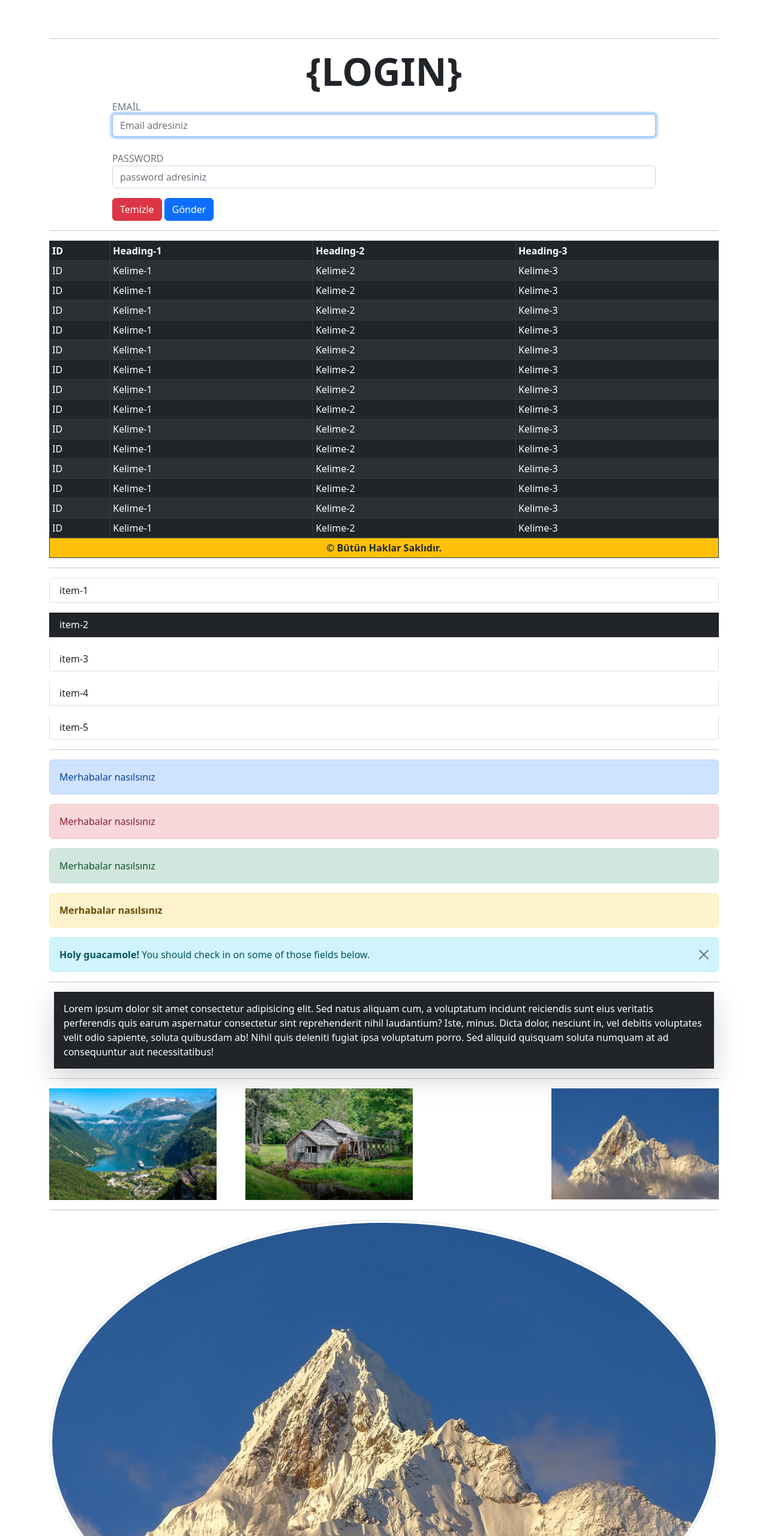
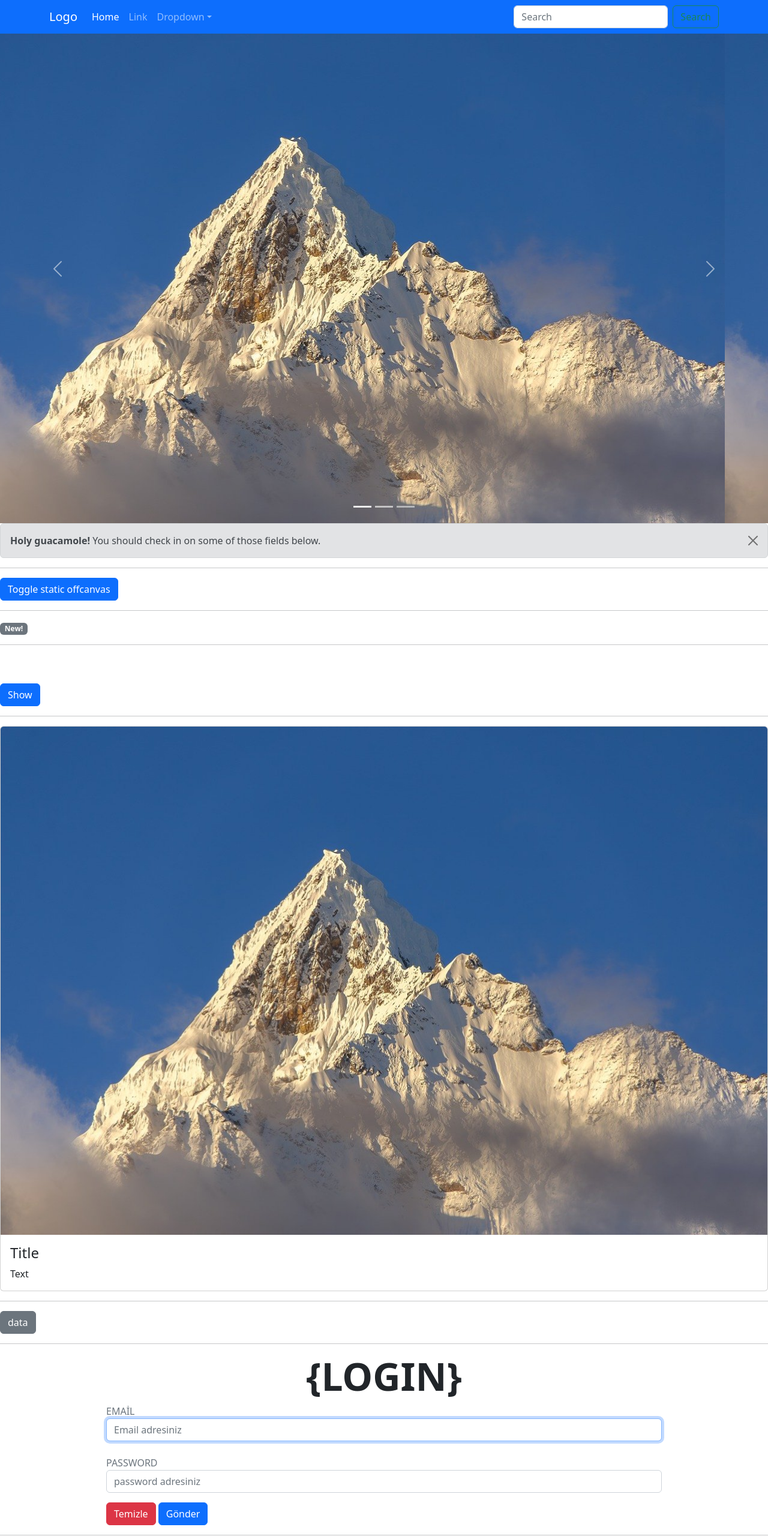
Before and after one commit to hamitmizrak/ecodation_fullstack11_frontent, a plain HTML site: page assists/bootstrap_tutorials.html in a window 1280 px wide. Shown: the top 2560 px of the page at 60% size. Drawn offline with nearby package versions, Linux system fonts and the light colour scheme.

Commit message:
Container

```diff
--- a/assists/bootstrap_tutorials.html
+++ b/assists/bootstrap_tutorials.html
@@ -12,9 +12,116 @@
         integrity="sha384-iYQeCzEYFbKjA/T2uDLTpkwGzCiq6soy8tYaI1GyVh/UjpbCx/TYkiZhlZB6+fzT" crossorigin="anonymous">
 </head>
 
-<body class="container">
+<body>
 
+    <nav class="navbar navbar-expand-md navbar-dark bg-primary fixed-top">
+        <div class="container">
+            <a class="navbar-brand" href="#">Logo</a>
+            <button class="navbar-toggler d-lg-none" type="button" data-bs-toggle="collapse"
+                data-bs-target="#collapsibleNavId" aria-controls="collapsibleNavId" aria-expanded="false"
+                aria-label="Toggle navigation">
+                <span class="navbar-toggler-icon"></span>
+            </button>
+            <div class="collapse navbar-collapse" id="collapsibleNavId">
+                <ul class="navbar-nav me-auto mt-2 mt-lg-0">
+                    <li class="nav-item">
+                        <a class="nav-link active" href="#" aria-current="page">Home <span
+                                class="visually-hidden">(current)</span></a>
+                    </li>
+                    <li class="nav-item">
+                        <a class="nav-link" href="#">Link</a>
+                    </li>
+                    <li class="nav-item dropdown">
+                        <a class="nav-link dropdown-toggle" href="#" id="dropdownId" data-bs-toggle="dropdown"
+                            aria-haspopup="true" aria-expanded="false">Dropdown</a>
+                        <div class="dropdown-menu" aria-labelledby="dropdownId">
+                            <a class="dropdown-item" href="#">Action 1</a>
+                            <a class="dropdown-item" href="#">Action 2</a>
+                        </div>
+                    </li>
+                </ul>
+                <form class="d-flex my-2 my-lg-0">
+                    <input class="form-control me-sm-2" type="text" placeholder="Search">
+                    <button class="btn btn-outline-success my-2 my-sm-0" type="submit">Search</button>
+                </form>
+            </div>
+        </div>
+    </nav>
+    <br>
+    <div id="carouselId" class="carousel slide" data-bs-ride="carousel">
+        <ol class="carousel-indicators">
+            <li data-bs-target="#carouselId" data-bs-slide-to="0" class="active" aria-current="true" aria-label="First slide"></li>
+            <li data-bs-target="#carouselId" data-bs-slide-to="1" aria-label="Second slide"></li>
+            <li data-bs-target="#carouselId" data-bs-slide-to="2" aria-label="Third slide"></li>
+        </ol>
+        <div class="carousel-inner" role="listbox">
+            <div class="carousel-item active">
+                <img src="../img/mountain-8047293_1280.jpg" class="w-100 d-block" alt="First slide">
+            </div>
+            <div class="carousel-item">
+                <img src="../img/mountain-8047293_1280.jpg" class="w-100 d-block" alt="Second slide">
+            </div>
+            <div class="carousel-item">
+                <img src="../img/mountain-8047293_1280.jpg" class="w-100 d-block" alt="Third slide">
+            </div>
+        </div>
+        <button class="carousel-control-prev" type="button" data-bs-target="#carouselId" data-bs-slide="prev">
+            <span class="carousel-control-prev-icon" aria-hidden="true"></span>
+            <span class="visually-hidden">Previous</span>
+        </button>
+        <button class="carousel-control-next" type="button" data-bs-target="#carouselId" data-bs-slide="next">
+            <span class="carousel-control-next-icon" aria-hidden="true"></span>
+            <span class="visually-hidden">Next</span>
+        </button>
+    </div>
+
+    <div class="alert alert-secondary alert-dismissible fade show" role="alert">
+        <button type="button" class="btn-close" data-bs-dismiss="alert" aria-label="Close"></button>
+        <strong>Holy guacamole!</strong> You should check in on some of those fields below.
+    </div>
+
+    <hr>
+    <button class="btn btn-primary" type="button" data-bs-toggle="offcanvas" data-bs-target="#Id2" aria-controls="Id2">
+        Toggle static offcanvas
+    </button>
+
+    <hr>
+    <div class="offcanvas offcanvas-end" data-bs-backdrop="static" tabindex="-1" id="Id2"
+        aria-labelledby="staticBackdropLabel">
+        <div class="offcanvas-header">
+            <h5 class="offcanvas-title" id="staticBackdropLabel">Offcanvas</h5>
+            <button type="button" class="btn-close" data-bs-dismiss="offcanvas" aria-label="Close"></button>
+        </div>
+        <div class="offcanvas-body">
+            <div>
+                I will not close if you click outside of me.
+            </div>
+        </div>
+    </div>
+    <span class="badge bg-secondary">New!</span>
+    <hr>
     <br><br>
+    <p>
+        <a class="btn btn-primary" data-bs-toggle="collapse" href="#contentId" aria-expanded="false" aria-controls="contentId">
+            Show
+        </a>
+    </p>
+    <div class="collapse" id="contentId">
+    </div>
+
+    <hr>
+    <div class="card">
+        <img class="card-img-top" src="../img/mountain-8047293_1280.jpg" alt="Title">
+        <div class="card-body">
+            <h4 class="card-title">Title</h4>
+            <p class="card-text">Text</p>
+        </div>
+    </div>
+    <hr>
+
+    <button type="button" class="btn btn-secondary" data-bs-toggle="tooltip" data-bs-placement="top" title="Tooltip Content">
+       data
+    </button>
     <hr>
     <form action="#!" method="post" target="_blank">
         <div class="container">
@@ -25,26 +132,14 @@
                     <div class="d-grid gap-4">
                         <div class="form-group">
                             <label for="email_id" class="text-muted">EMAİL</label>
-                            <input
-                            type="email"
-                            id="email_id"
-                            name="email_name"
-                            class="form-control"
-                            placeholder="Email adresiniz"
-                            title="email alanı"
-                            required autofocus>
+                            <input type="email" id="email_id" name="email_name" class="form-control"
+                                placeholder="Email adresiniz" title="email alanı" required autofocus>
                         </div>
 
                         <div class="form-group mb-3">
                             <label for="password_id" class="text-muted">PASSWORD</label>
-                            <input
-                            type="password"
-                            id="password_id"
-                            name="password_name"
-                            class="form-control"
-                            placeholder="password adresiniz"
-                            title="Şifre Alanı"
-                            required>
+                            <input type="password" id="password_id" name="password_name" class="form-control"
+                                placeholder="password adresiniz" title="Şifre Alanı" required>
                         </div>
                     </div>
                     <div>
```
